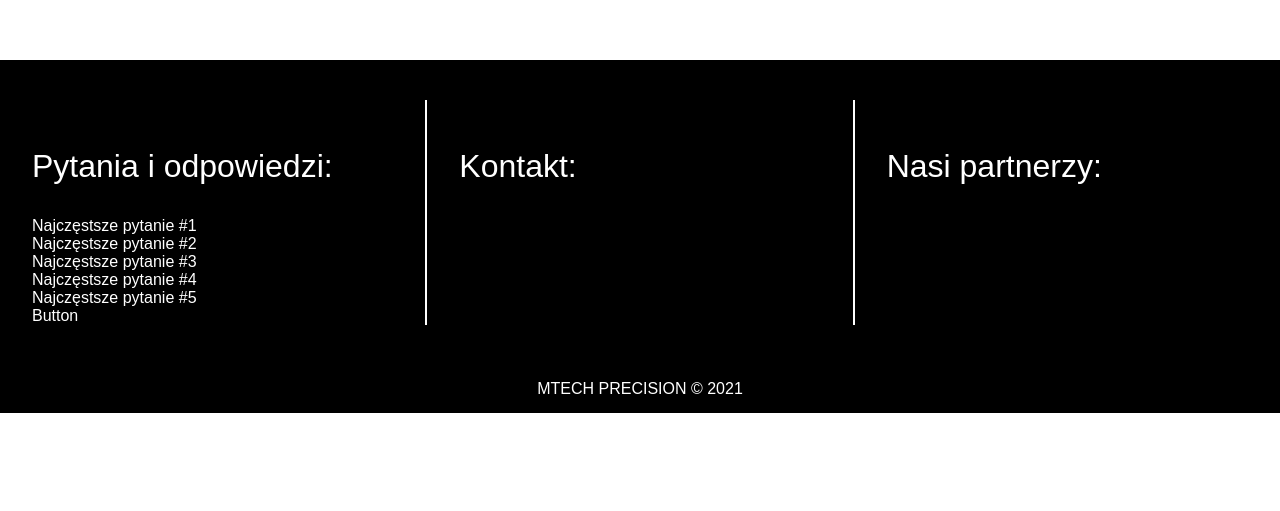
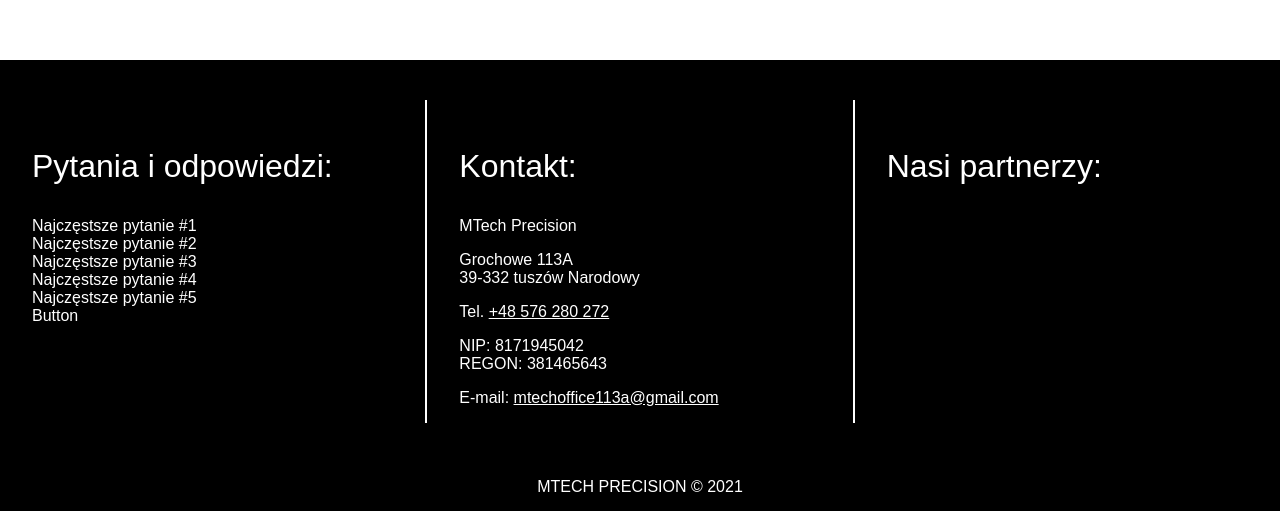
Before and after one commit to arturbartkowicz/Mtech, a Next.js app: page / in a window 1280 px wide. Shown: the part 4152-4663 px from the top of the page. Before the commit the page ends 4565 px from the top, so only its background shows below. Built offline with nearby package versions, Linux system fonts and the light colour scheme.

Commit message:
added okntakt informations

```diff
--- a/components/Contact.js
+++ b/components/Contact.js
@@ -12,6 +12,23 @@
       </div>
       <div className="contact__box contact__box--2">
         <h3 className="contact__header">Kontakt:</h3>
+        <p className="contact__text">MTech Precision</p>
+        <p className="contact__text">
+          Grochowe 113A
+          <br />
+          39-332 tuszów Narodowy
+        </p>
+        <p className="contact__text">
+          Tel. <u>+48 576 280 272</u>
+        </p>
+        <p className="contact__text">
+          NIP: 8171945042
+          <br />
+          REGON: 381465643
+        </p>
+        <p className="contact__text">
+          E-mail: <u>mtechoffice113a@gmail.com</u>
+        </p>
       </div>
       <div className="contact__box contact__box--3">
         <h3 className="contact__header">Nasi partnerzy:</h3>
--- a/styles/components/contact.css
+++ b/styles/components/contact.css
@@ -37,6 +37,11 @@
   color: white;
 }
 
+.contact__text {
+  color: white;
+  margin-bottom: 1rem;
+}
+
 @media (max-width: 800px) {
   .contact {
     display: flex;
```
